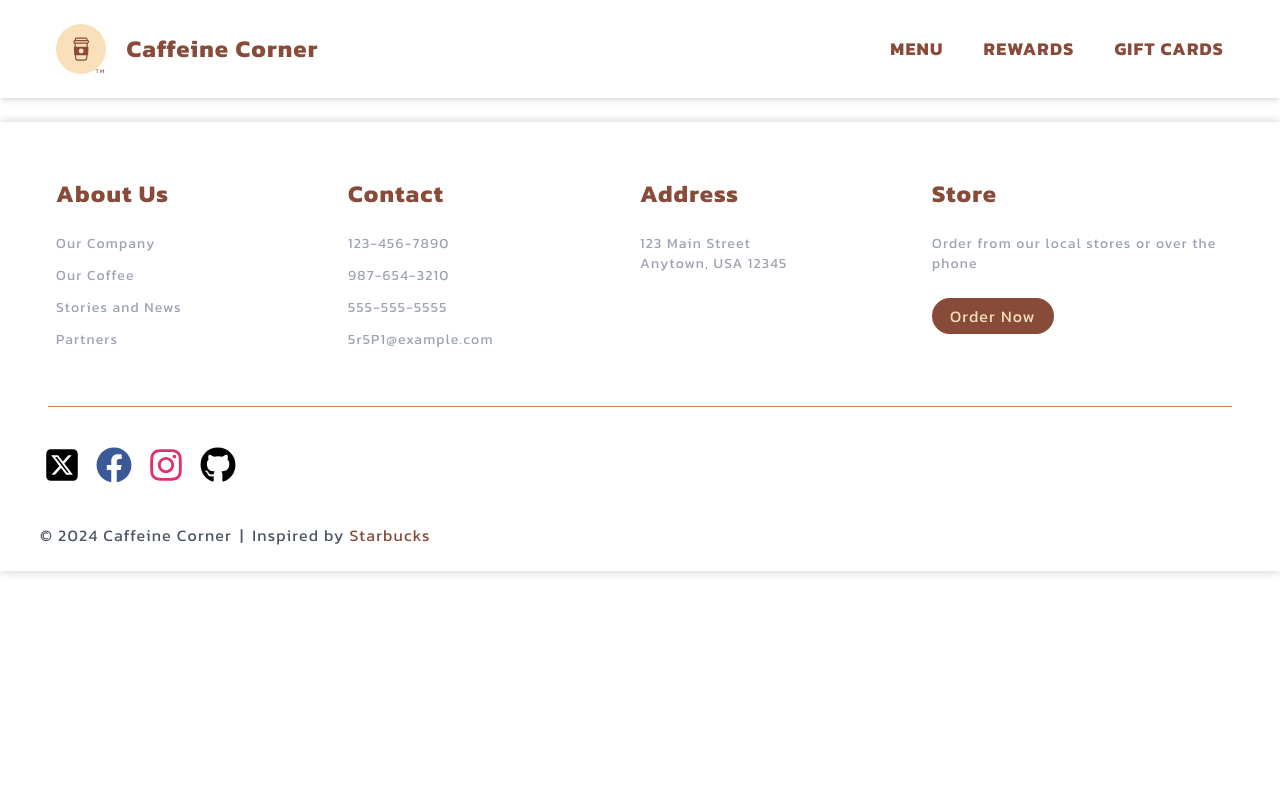
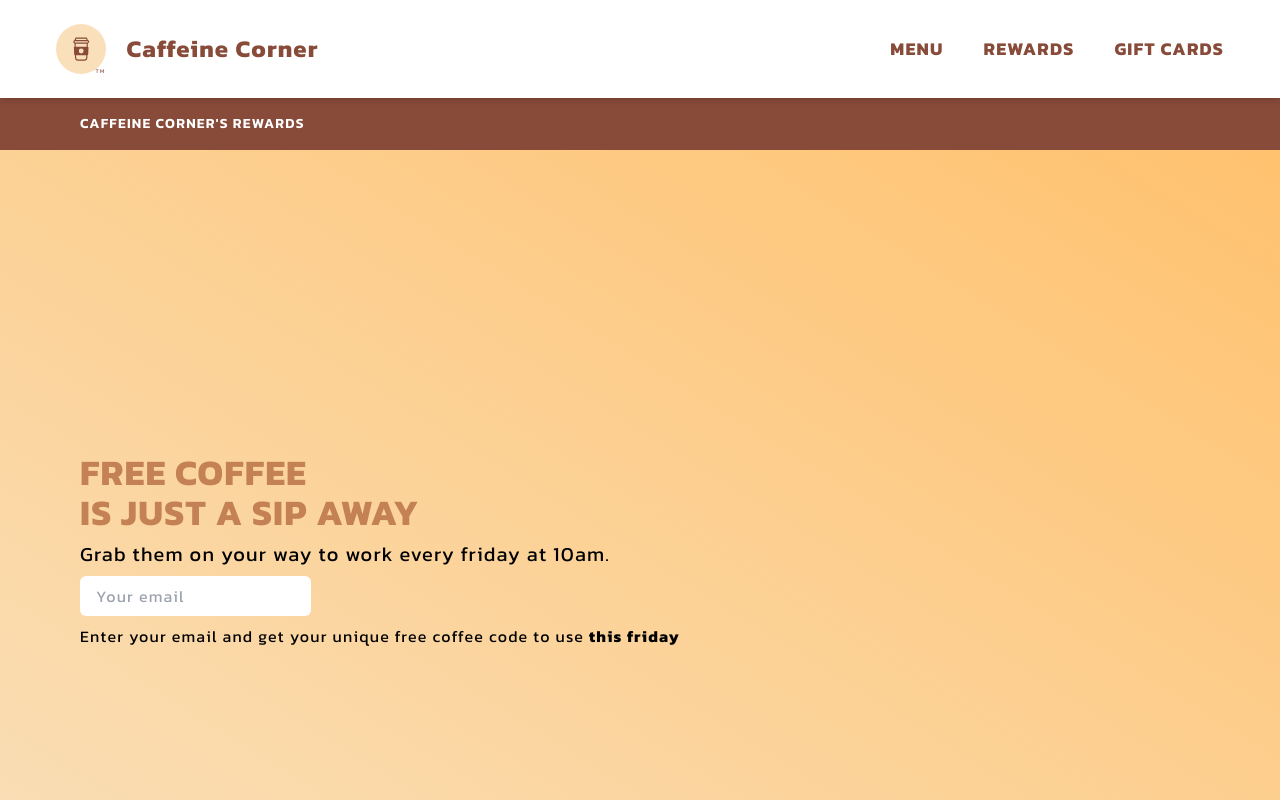
Before and after one commit to an4s911/caffeine-corner, a React (Create React App) app: page /rewards in a window 1280 px wide. Shown: the top 800 px of the page. Built offline with nearby package versions, Linux system fonts and the light colour scheme.

Commit message:
Added rewards page

```diff
--- a/src/components/App.jsx
+++ b/src/components/App.jsx
@@ -2,6 +2,7 @@ import Header from "./Header";
 import Main from "./Main";
 import Footer from "./Footer";
 import Menu from "./Menu";
+import Rewards from "./Rewards";
 import { Route, Routes } from "react-router-dom";
 
 function App() {
@@ -11,6 +12,7 @@ function App() {
             <Routes>
                 <Route path="/" element={<Main />} />
                 <Route path="menu" element={<Menu />} />
+                <Route path="rewards" element={<Rewards />} />
             </Routes>
             <Footer />
         </div>
--- a/src/components/Header.jsx
+++ b/src/components/Header.jsx
@@ -5,9 +5,9 @@ import { useState, useRef, forwardRef } from "react";
 import { Link } from "react-router-dom";
 
 const Nav = forwardRef(({ md, setSideNavIn }, ref) => {
-    const CustomLink = ({ ...props  }) => {
-        return <Link {...props} onClick={() => setSideNavIn(false)} />
-    }
+    const CustomLink = ({ ...props }) => {
+        return <Link {...props} onClick={() => setSideNavIn(false)} />;
+    };
 
     return (
         <div
@@ -21,7 +21,10 @@ const Nav = forwardRef(({ md, setSideNavIn }, ref) => {
                 <CustomLink to="/rewards" className="md:hover:text-secondary">
                     Rewards
                 </CustomLink>
-                <CustomLink to="/gift-cards" className="md:hover:text-secondary">
+                <CustomLink
+                    to="/gift-cards"
+                    className="md:hover:text-secondary"
+                >
                     Gift Cards
                 </CustomLink>
             </nav>
@@ -35,7 +38,7 @@ function Header() {
     const sideNavShadow = useRef(null);
 
     return (
-        <header className="relative w-full z-10 mb-6 md:shadow-md">
+        <header className="relative w-full z-10 md:shadow-md">
             <div className="flex shadow-md md:shadow-none bg-white justify-between items-center p-3 md:p-6 xl:px-14 max-w-screen-2xl mx-auto">
                 <Link to="/" className="logo flex items-center gap-5">
                     <Logo size={7} />
--- a/src/components/Main.jsx
+++ b/src/components/Main.jsx
@@ -7,7 +7,7 @@ import image4 from "../images/card/4.jpg";
 function Main() {
     const orderNowUrl = "/menu";
     return (
-        <main className="flex flex-col gap-6 mb-6 max-w-screen-2xl mx-auto xl:px-14 xl:py-4">
+        <main className="flex flex-col gap-6 mb-6 max-w-screen-2xl mx-auto xl:px-14 xl:py-4 mt-6">
             <Card
                 image={image1}
                 buttonLinkUrl={orderNowUrl}
--- /dev/null
+++ b/src/components/Rewards.jsx
@@ -0,0 +1,90 @@
+function Rewards() {
+    return (
+        <>
+            <section>
+                <div className="banner sticky top-0 px-20 py-4 bg-primary text-white font-semibold text-sm uppercase">
+                    <h3>Caffeine Corner's Rewards</h3>
+                </div>
+                <div className="h-screen bg-gradient-to-bl from-tertiary to-fourth flex flex-col justify-center px-20 gap-2">
+                    <h2 className="text-4xl text-secondary font-bold uppercase">
+                        Free Coffee
+                        <br />
+                        is just a sip away
+                    </h2>
+                    <p className="text-xl">
+                        Grab them on your way to work every friday at 10am.
+                    </p>
+                    <div>
+                        <input
+                            className="py-2 px-4 rounded-md outline-none focus:outline-secondary"
+                            type="email"
+                            placeholder="Your email"
+                        />
+                    </div>
+                    <p>
+                        Enter your email and get your unique free coffee code to
+                        use <span className="font-bold">this friday</span>
+                    </p>
+                </div>
+                <div className="flex flex-col items-center py-24 gap-5">
+                    <h3 className="text-2xl font-semibold">
+                        Getting started is easy
+                    </h3>
+                    <p>
+                        But at our store and get coupons for a chance to win
+                        more
+                    </p>
+                    <div className="steps grid grid-cols-3 gap-20 mt-5 px-24">
+                        {[
+                            {
+                                id: 1,
+                                title: "Enter your email",
+                                description:
+                                    "To get your first free coffee. And make sure to come early, because we only serve 50 of them.",
+                            },
+                            {
+                                id: 2,
+                                title: "Buy anything at our store",
+                                description:
+                                    "To get a coupon for a chance to win your next free coffee. But there's a catch, you need to show have posted your previous coffee on Instagram and tagged us @caffeine.corner",
+                            },
+                            {
+                                id: 3,
+                                title: "Share with your friends and family",
+                                description:
+                                    "To let us serve free coffees to the people you and we love. Because sharing is caring isn't it?",
+                            },
+                        ].map((step) => {
+                            return (
+                                <div className="step flex flex-col items-center gap-5 flex-1">
+                                    <span className="text-2xl border-2 border-primary rounded-full w-12 h-12 flex items-center justify-center text-primary">
+                                        {step.id}
+                                    </span>
+                                    <span className="text-lg font-semibold">
+                                        {step.title}
+                                    </span>
+                                    <p className="text-center">
+                                        {step.description}
+                                    </p>
+                                </div>
+                            );
+                        })}
+                    </div>
+                </div>
+                <div className="questions bg-fourth text-primary flex flex-col justify-center px-36 py-36 gap-3">
+                    <h3 className="text-2xl font-semibold">
+                        Got any questions?
+                    </h3>
+                    <p>
+                        We want to help in any way we can. Just email us at{" "}
+                        <a href="#" className="text-secondary">
+                            happy@caffeinecorner.com
+                        </a>
+                    </p>
+                </div>
+            </section>
+        </>
+    );
+}
+
+export default Rewards;
--- a/src/index.jsx
+++ b/src/index.jsx
@@ -4,9 +4,9 @@ import App from "./components/App";
 import "./index.css";
 import { BrowserRouter } from "react-router-dom";
 
-const root = ReactDOM.createRoot(document.getElementById('root'));
+const root = ReactDOM.createRoot(document.getElementById("root"));
 root.render(
     <BrowserRouter>
         <App />
-    </BrowserRouter>
+    </BrowserRouter>,
 );
```
